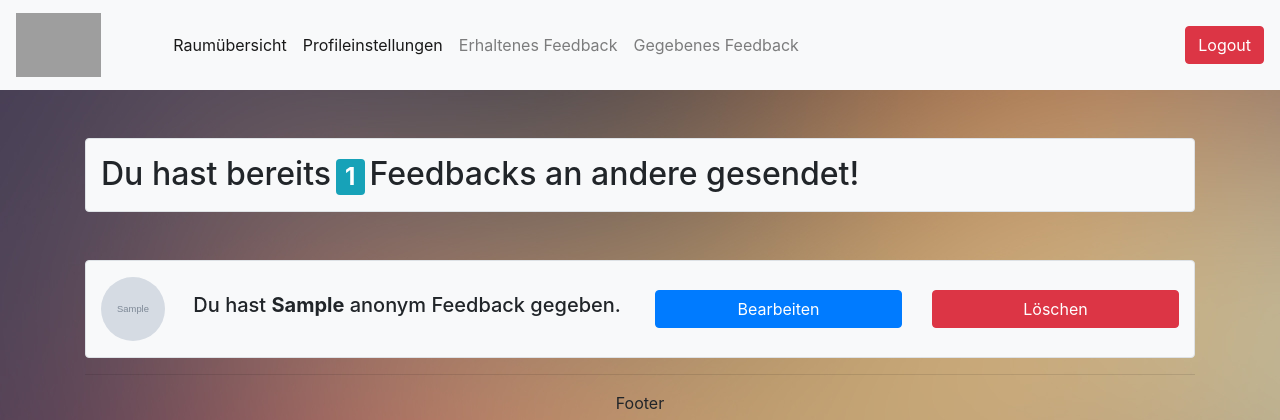
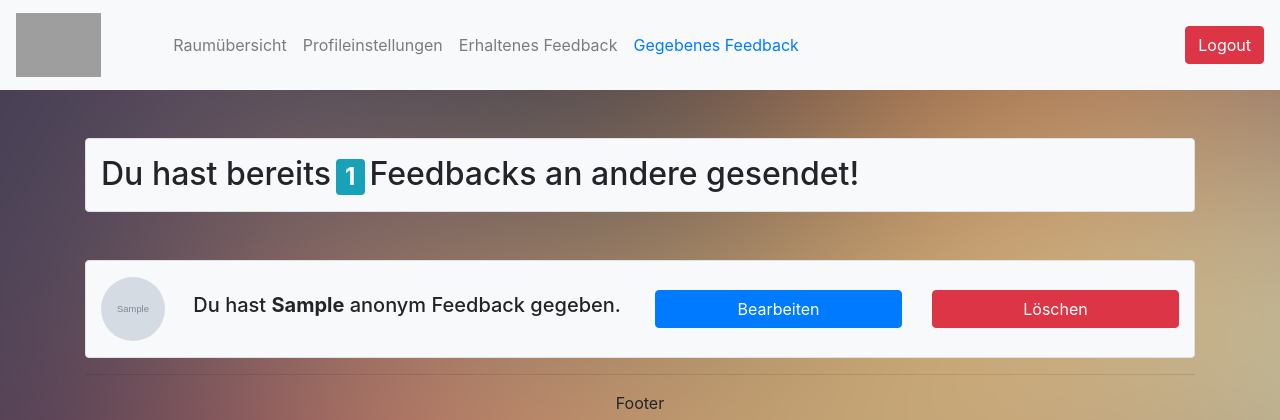
Before and after one commit to fkressmann/feedi-io, a Flask app: page /feedback-given in a window 1280 px wide. Shown: the top 420 px of the page. Run offline with Flask 2, Linux system fonts and the light colour scheme; a user stored in the database is signed in; tables that the repository leaves empty hold one stand-in row (values such as "Sample post"); grey boxes marked "Sample" are stand-in pictures; parts of the project's set-up code (start-up, migrations or seed data) failed here and were passed over; some libraries are stand-ins or nearby versions; grey boxes are pictures that could not be loaded.

Commit message:
Added active tag to navbar items

```diff
--- a/src/templates/base.html
+++ b/src/templates/base.html
@@ -28,17 +28,17 @@
         </button>
         <div class="collapse navbar-collapse" id="navbarNav">
             <ul class="navbar-nav mr-auto">
-                <li class="nav-item active">
-                    <a class="nav-link" href="{{ url_for('room.overview') }}">Raumübersicht</a>
-                </li>
-                <li class="nav-item active">
-                    <a class="nav-link" href="{{ url_for('profile.view') }}">Profileinstellungen</a>
+                <li class="nav-item">
+                    <a class="nav-link {% if url_for(request.endpoint)[1:] == 'overview' %}text-primary{% endif %}" href="{{ url_for('room.overview') }}">Raumübersicht</a>
                 </li>
                 <li class="nav-item">
-                    <a class="nav-link" href="{{ url_for('feedback.received') }}">Erhaltenes Feedback</a>
+                    <a class="nav-link {% if url_for(request.endpoint)[1:] == 'profile' %}text-primary{% endif %}" href="{{ url_for('profile.view') }}">Profileinstellungen</a>
                 </li>
                 <li class="nav-item">
-                    <a class="nav-link" href="{{ url_for('feedback.given') }}">Gegebenes Feedback</a>
+                    <a class="nav-link {% if url_for(request.endpoint)[1:] == 'feedback-received' %}text-primary{% endif %}" href="{{ url_for('feedback.received') }}">Erhaltenes Feedback</a>
+                </li>
+                <li class="nav-item">
+                    <a class="nav-link {% if url_for(request.endpoint)[1:] == 'feedback-given' %}text-primary{% endif %}" href="{{ url_for('feedback.given') }}">Gegebenes Feedback</a>
                 </li>
             </ul>
         </div>
```
